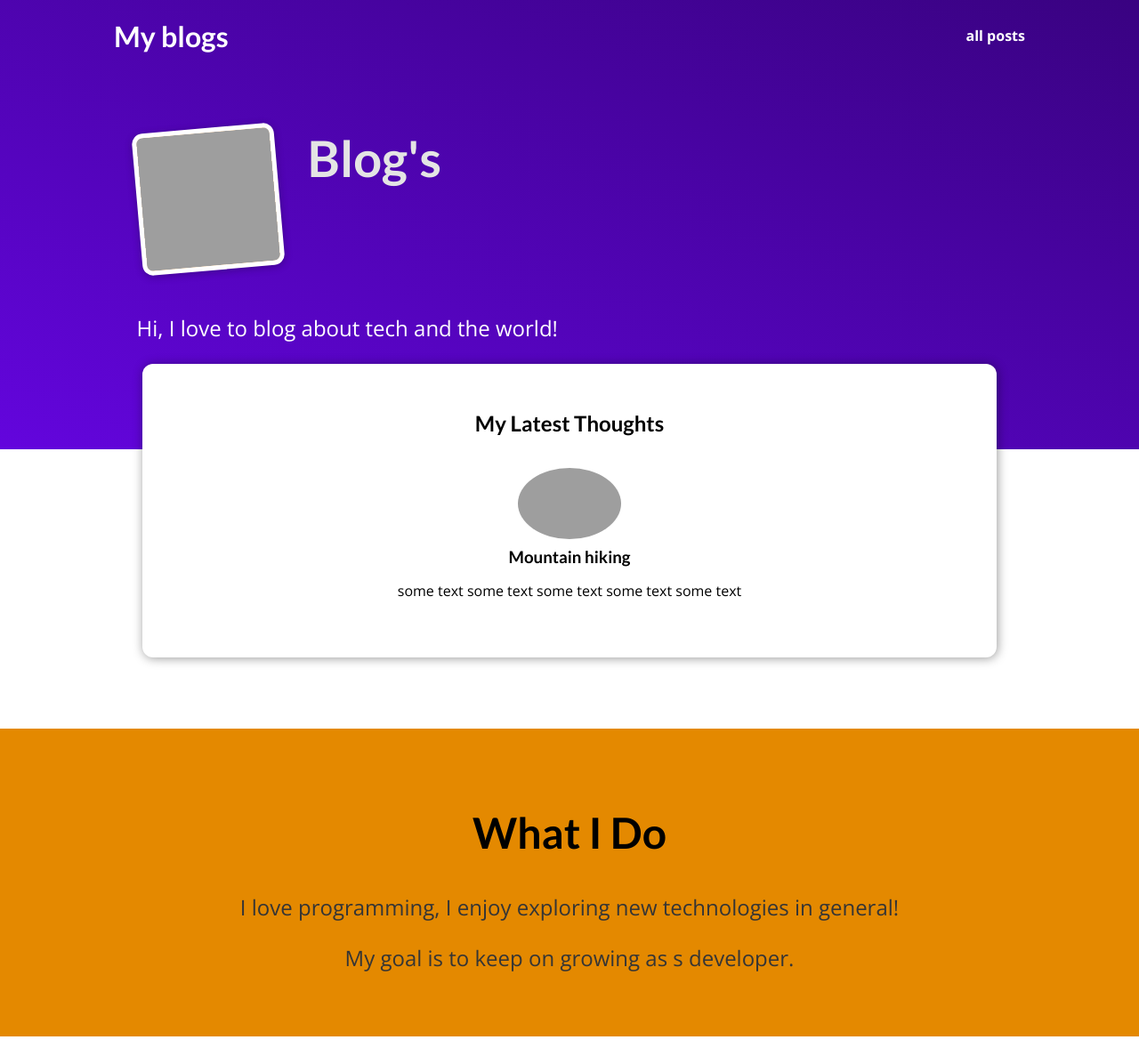
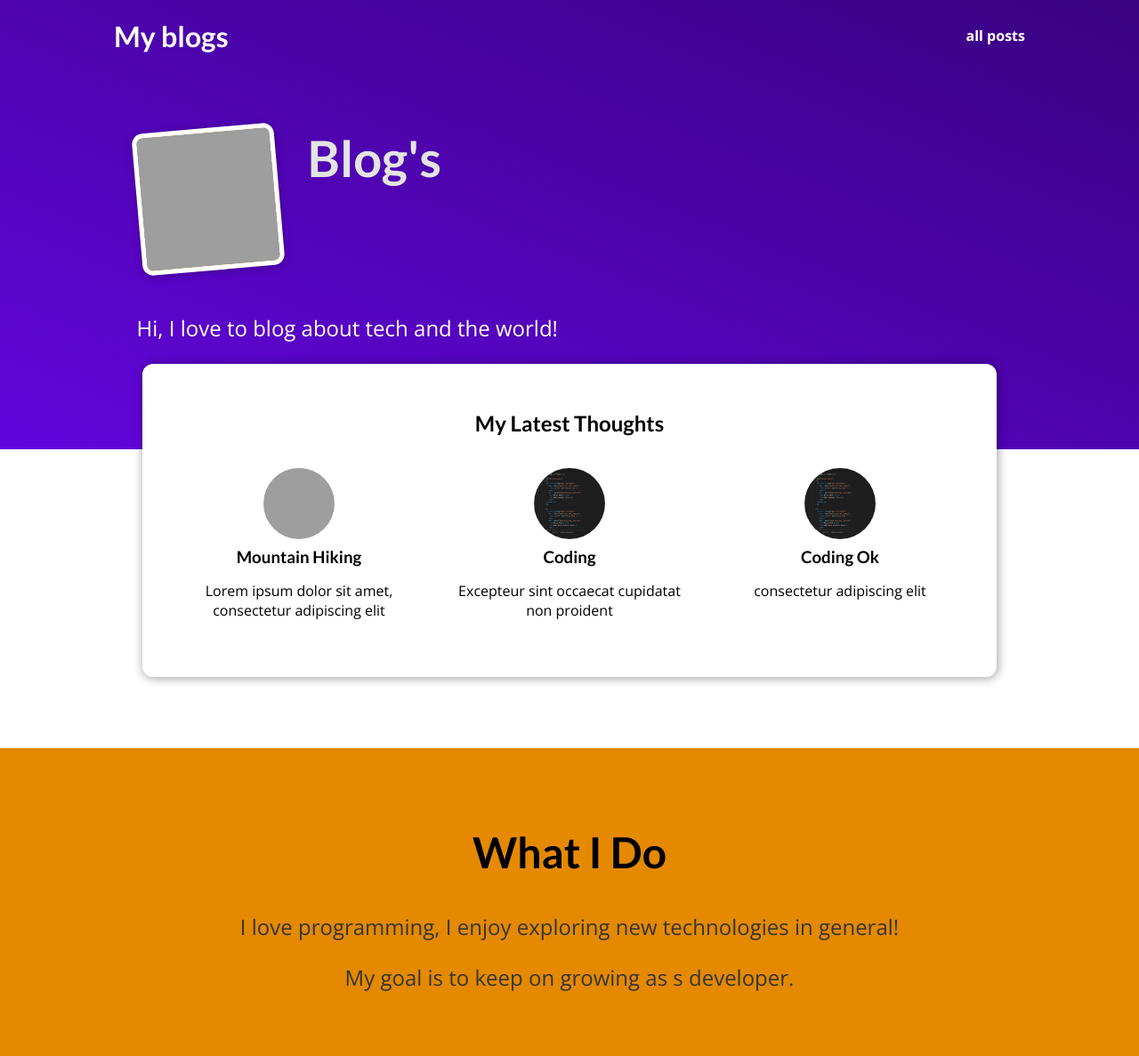
Before and after one commit to kmard/PG, a Django app: page / in a window 1280 px wide. Shown: the whole page at 89% size. Before the commit the page ends 1165 px from the top, so only its background shows below. Run offline with Django 3.2, Linux system fonts and the light colour scheme; grey boxes are pictures that could not be loaded.

Commit message:
connect three latest post to index.html

```diff
--- a/blog/templates/blog/includes/post.html
+++ b/blog/templates/blog/includes/post.html
@@ -3,10 +3,10 @@
     <li>
       <article class="post">
         <a href="{% url 'post-detail-page' slug='the-mountains' %}">
-          <img class="mountain" src="{% static 'blog/images/1.jpg' %}" alt="Mountain Hiking" style="width:30%;">
+          <img class="mountain" src="{% static 'blog/images/'|add:post.image %}" alt="Mountain Hiking" >
            <div class="post__content">
-              <h3>Mountain hiking</h3>
-             <p>some text some text some text some text some text</p>
+              <h3>{{ post.title }}</h3>
+             <p>{{ post.excert }}</p>
            </div>
         </a>
       </article>
--- a/blog/templates/blog/index.html
+++ b/blog/templates/blog/index.html
@@ -19,7 +19,9 @@
 <section id="latest-posts">
    <h2>My Latest Thoughts</h2>
   <ul>
-    {% include "blog/includes/post.html" %}
+    {% for post in posts %}
+     {% include "blog/includes/post.html" %}
+    {% endfor %}
   </ul>
 </section>
 
--- a/blog/views.py
+++ b/blog/views.py
@@ -1,8 +1,74 @@
 from django.http import HttpResponse
 from django.shortcuts import render
+from datetime import date
+
+all_posts= [
+    {
+        'slug':'hike-in-the-mountains',
+        'image':'1.jpg',
+        'author':'Konst',
+        'date':date(2022,10,1),
+        'title':'Mountain Hiking',
+        'excert':'Lorem ipsum dolor sit amet, consectetur adipiscing elit',
+        'content':'''
+        Lorem ipsum dolor sit amet, consectetur adipiscing elit,
+        sed do eiusmod tempor incididunt ut labore et dolore magna aliqua. Ut enim ad minim veniam,
+        quis nostrud exercitation ullamco laboris nisi ut aliquip ex ea commodo consequat.
+        Duis aute irure dolor in reprehenderit in voluptate velit esse cillum dolore eu fugiat nulla pariatur.
+        Excepteur sint occaecat cupidatat non proident, sunt in culpa qui officia deserunt mollit anim id est laborum.
+
+        Lorem ipsum dolor sit amet, consectetur adipiscing elit,
+        sed do eiusmod tempor incididunt ut labore et dolore magna aliqua. Ut enim ad minim veniam,
+        quis nostrud exercitation ullamco laboris nisi ut aliquip ex ea commodo consequat.
+        Duis aute irure dolor in reprehenderit in voluptate velit esse cillum dolore eu fugiat nulla pariatur.
+        Excepteur sint occaecat cupidatat non proident, sunt in culpa qui officia deserunt mollit anim id est laborum.
+
+        Lorem ipsum dolor sit amet, consectetur adipiscing elit,
+        sed do eiusmod tempor incididunt ut labore et dolore magna aliqua. Ut enim ad minim veniam,
+        quis nostrud exercitation ullamco laboris nisi ut aliquip ex ea commodo consequat.
+        Duis aute irure dolor in reprehenderit in voluptate velit esse cillum dolore eu fugiat nulla pariatur.
+        Excepteur sint occaecat cupidatat non proident, sunt in culpa qui officia deserunt mollit anim id est laborum.
+        ''',
+    },
+    {
+        'slug': 'coding',
+        'image': 'coding.jpg',
+        'author': 'Konst',
+        'date': date(2022, 10, 2),
+        'title': 'Coding',
+        'excert': 'Excepteur sint occaecat cupidatat non proident',
+        'content': '''
+        Lorem ipsum dolor sit amet, consectetur adipiscing elit,
+        sed do eiusmod tempor incididunt ut labore et dolore magna aliqua. Ut enim ad minim veniam,
+        quis nostrud exercitation ullamco laboris nisi ut aliquip ex ea commodo consequat.
+        Duis aute irure dolor in reprehenderit in voluptate velit esse cillum dolore eu fugiat nulla pariatur.
+        Excepteur sint occaecat cupidatat non proident, sunt in culpa qui officia deserunt mollit anim id est laborum.
+        ''',
+    },
+    {
+        'slug': 'coding_ok',
+        'image': 'coding.jpg',
+        'author': 'Konst',
+        'date': date(2022, 10, 3),
+        'title': 'Coding Ok',
+        'excert': 'consectetur adipiscing elit',
+        'content': '''
+           Lorem ipsum dolor sit amet, consectetur adipiscing elit,
+           sed do eiusmod tempor incididunt ut labore et dolore magna aliqua. Ut enim ad minim veniam,
+           quis nostrud exercitation ullamco laboris nisi ut aliquip ex ea commodo consequat.
+           Duis aute irure dolor in reprehenderit in voluptate velit esse cillum dolore eu fugiat nulla pariatur.
+           Excepteur sint occaecat cupidatat non proident, sunt in culpa qui officia deserunt mollit anim id est laborum.
+       ''',
+    },
+]
+
+def sort_date(all_posts):
+    return all_posts['date']
 
 def starting_page(request):
-    return render(request, 'blog/index.html',{})
+
+    posts = sorted(all_posts,key=sort_date)[-3:]
+    return render(request, 'blog/index.html',{'posts':posts})
 
 def posts(request):
     return render(request, 'blog/all-posts.html',{})
```
Also changed, not shown: blog/static/blog/images/coding.jpg (added).
